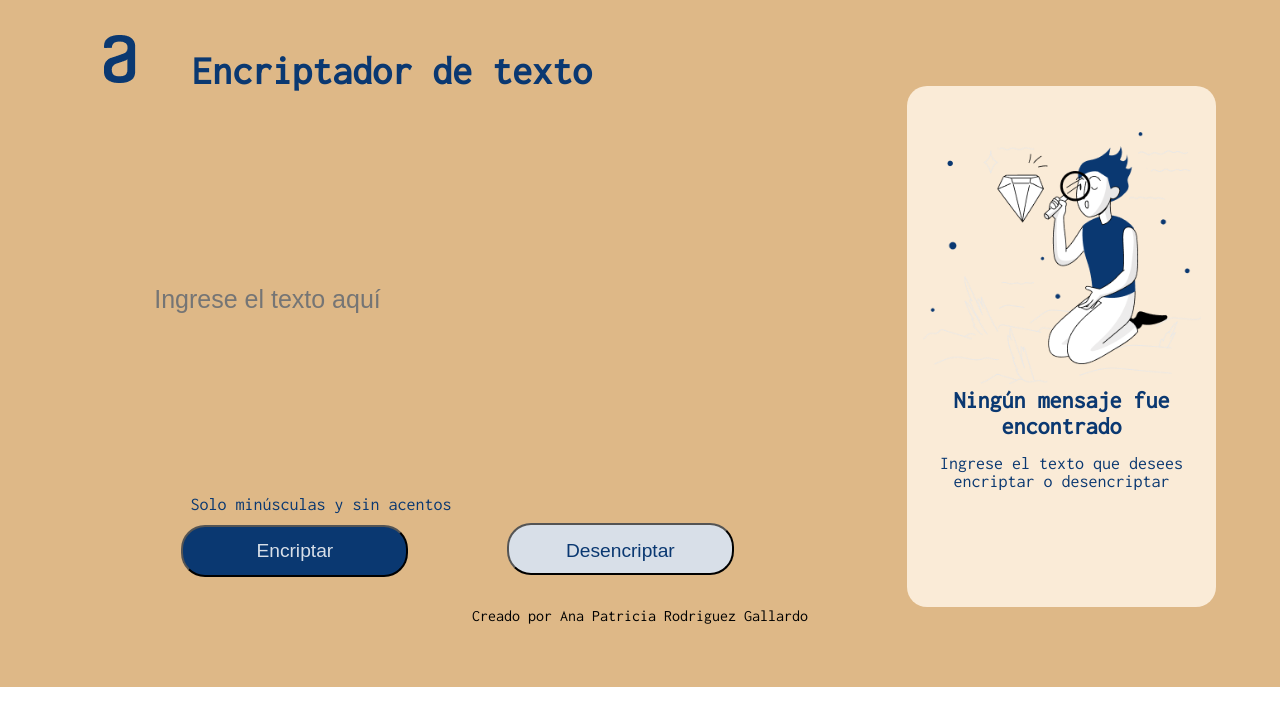
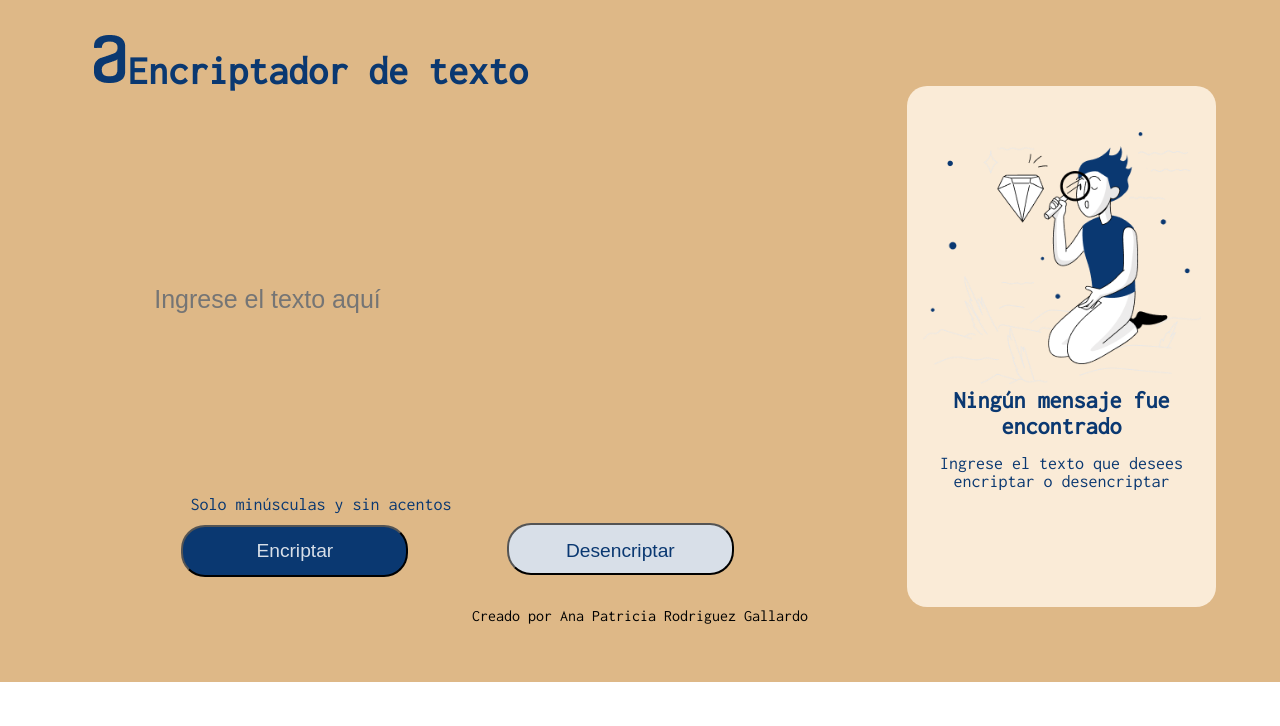
Before and after one commit to vuelobruja5/challenge-encriptador, a plain HTML site: page index.html in a window 1280 px wide. Drawn offline with Linux system fonts and the light colour scheme.

Commit message:
Arreglando mas errores

```diff
--- a/style.css
+++ b/style.css
@@ -18,13 +18,13 @@ header{
 #logoImg{
     margin-top: 35px;
     width: 120px;
-    margin-left: 60px;
+    margin-left: 50px;
 }
 
 .title{
     position: absolute;
     top: 50px;
-    left: 15%;
+    left: 10%;
     font-size: 2.5em;
     color: #0a3871;
 }
@@ -139,7 +139,7 @@ main {
 }
 footer {
     width: 100%;
-    height: 80px;
+    height: 75px;
     background-color: burlywood;
     text-align: center;
 }
```
